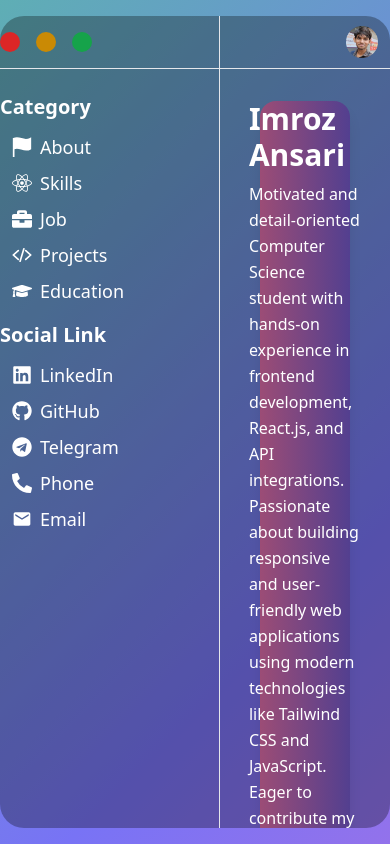
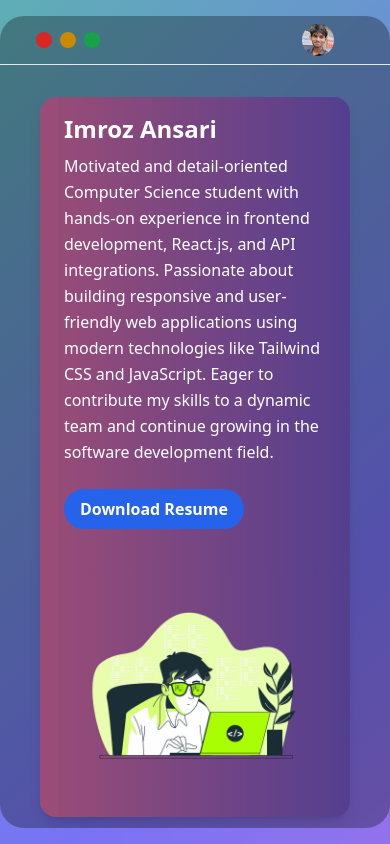
Before and after one commit to imrozansari75/Portfolio, a React (Create React App) app: page / in a window 390 px wide. Built offline with nearby package versions, Linux system fonts and the light colour scheme; the HTML template or start-up script is replaced by a standard one.

Commit message:
Added resposive css

```diff
--- a/src/components/Header.jsx
+++ b/src/components/Header.jsx
@@ -1,21 +1,29 @@
-import React from 'react'
+import React, { useState } from 'react'
+import Sidebar from './Sidebar'
 import ProfilePic from '../assets/ProfilePic.png'
+import { BiMenu } from 'react-icons/bi'
 
 const Header = () => {
+
+    const [sidebarOpen, setSidebarOpen] = useState(false);
+
     return (
         <div className='flex justify-between items-center border-b'>
             {/* ________ Signal Light ________ */}
-            <div className='md:pl-8 py-4 flex border-r w-[220px] items-center gap-4'>
-                <div className='h-5 w-5 bg-red-600 rounded-full'></div>
-                <div className='h-5 w-5 bg-yellow-600 rounded-full'></div>
-                <div className='h-5 w-5 bg-green-600 rounded-full'></div>
+            <div className='flex pl-9 md:pl-8 py-4 md:border-r w-[220px] items-center gap-2 md:gap-4'>
+                <div className='md:h-5 h-4 md:w-5 w-4 bg-red-600 rounded-full'></div>
+                <div className='md:h-5 h-4 md:w-5 w-4 bg-yellow-600 rounded-full'></div>
+                <div className='md:h-5 h-4 md:w-5 w-4 bg-green-600 rounded-full'></div>
             </div>
 
             {/* ________ Profile Image ________ */}
-            <div className='flex justify-between'>
-                <p></p>
-                <img src={ProfilePic} className='w-8 h-8 mr-3' alt="" />
+            <div className='w-full items-center md:w-10 p-2 md:p-0 md:flex flex justify-betweem md:justify-between'>
+                <p>
+
+                </p>
+                <img src={ProfilePic} className='w-8 h-8 mr-12 md:mr-3 ml-auto' alt="" />
             </div>
+
 
         </div>
     )
--- a/src/components/Sidebar.jsx
+++ b/src/components/Sidebar.jsx
@@ -78,7 +78,7 @@ const Sidebar = () => {
     const [isSocailOpen, setIsSocailOpen] = useState(true);
 
     return (
-        <div className="flex flex-col text-white pt-6 md:pl-2">
+        <div className="flex flex-col text-white pt-6 pl-4 md:pl-2">
             {/* Category Dropdown */}
             <div className="flex flex-col">
                 <div onClick={() => setIsCategoryOpen(!isCategoryOpen)}
--- a/src/layouts/MainLayout.jsx
+++ b/src/layouts/MainLayout.jsx
@@ -14,7 +14,7 @@ const MainLayout = () => {
 
         <div className="flex flex-1 h-full w-full overflow-hidden">
           {/* ______ Left Panel ______ */}
-          <div className="w-[220px] md:pl-8 border-r overflow-y-auto">
+          <div className="hidden md:block w-[220px] md:pl-8 border-r overflow-y-auto">
             <Sidebar />
           </div>
 
--- a/src/pages/About.jsx
+++ b/src/pages/About.jsx
@@ -4,12 +4,12 @@ import Coding from "../assets/Programmer.png"
 const About = () => {
   return (
 
-      <section id="about" classNameName='flex pt-4 px-8'>
+      <section id="about" classNameName='flex pt-4 md:px-8'>
         <div className='h-8'></div>
         {/* ______ About content ______ */}
-        <div className="about-gradient flex flex-col md:flex-row items-center justify-between text-white rounded-2xl px-6 md:px-8 max-w-6xl mx-auto shadow-lg">
+        <div className="about-gradient flex flex-col md:flex-row items-center justify-between text-white rounded-2xl px-6 py-4 md:px-8 max-w-6xl mx-auto shadow-lg">
           <div className="md:w-2/3">
-            <h2 className="text-3xl font-bold mb-2">Imroz Ansari</h2>
+            <h2 className="text-2xl md:text-3xl font-bold mb-2">Imroz Ansari</h2>
             <p className="text-base md:text-sm leading-relaxed mb-6">
               Motivated and detail-oriented Computer Science student with hands-on experience in frontend
               development, React.js, and API integrations. Passionate about building responsive and user-friendly web
--- a/src/pages/Education.jsx
+++ b/src/pages/Education.jsx
@@ -17,8 +17,8 @@ export default function Education() {
   ];
 
   return (
-    <section id="education" className="p-4 text-white">
-      <h2 className="text-3xl font-bold mb-4">Education</h2>
+    <section id="education" className="md:p-4 pb-8 text-white">
+      <h2 className="text-2xl md:text-3xl font-bold mb-4">Education</h2>
       <div className="space-y-4 p-8 bg-black/40 rounded-xl shadow-md">
         {education.map((edu, index) => (
           <div key={index} className="border-l-4 border-blue-500 pl-4">
--- a/src/pages/Jobs.jsx
+++ b/src/pages/Jobs.jsx
@@ -41,9 +41,9 @@ const Jobs = () => {
   return (
     <section
       id="jobs"
-      className="flex flex-col py-2 px-6 md:px-4 text-white max-w-6xl mx-auto">
+      className="flex flex-col py-2 px-0 md:px-4 text-white max-w-6xl mx-auto">
       <div className="mt-4">
-        <h2 className="text-3xl font-bold mb-6 md:px-0">My Job</h2>
+        <h2 className="text-2xl md:text-3xl font-bold mb-6 md:px-0">My Job</h2>
 
         {/* Outer container */}
         <div className="bg-black/40 px-6 py-6 md:px-8 rounded-2xl shadow-lg space-y-8">
@@ -51,7 +51,7 @@ const Jobs = () => {
             <div key={job.id}>
               {/* Title and Duration */}
               <div className="flex flex-col md:flex-row md:justify-between md:items-center mb-3">
-                <h3 className="text-2xl font-bold">
+                <h3 className="text-xl font-bold">
                   {job.title}{' '}
                   <span className="font-medium text-sm text-gray-300">
                     | {job.company}
--- a/src/pages/Projects.jsx
+++ b/src/pages/Projects.jsx
@@ -1,5 +1,8 @@
 import React from "react";
 import { FaGithub, FaExternalLinkAlt } from "react-icons/fa";
+import { FiExternalLink} from 'react-icons/fi'
+import StockImg from '../assets/stocks.png'
+import WeatherImg from '../assets/weather.png'
 
 const Projects = () => {
 
@@ -10,23 +13,23 @@ const Projects = () => {
         "A responsive fitness club website showcasing various fitness programs, trainers, and membership plans.",
       image: "/placeholder.svg?height=600&width=800",
       technologies: ["HTML", "CSS", "JavaScript"],
-    demoLink: "https://github.com/imrozansari75/Fitness-Club-Website",
-    githubLink: "https://github.com/imrozansari75/Fitness-Club-Website",
+      demoLink: "https://github.com/imrozansari75/The-Fit-Club",
+      githubLink: "https://github.com/imrozansari75/The-Fit-Club",
     },
     {
       title: "Stock Market Card",
       description:
         "A dynamic card component displaying real-time stock market data with interactive charts.",
-    image: "/placeholder.svg?height=600&width=800",
+      image: StockImg,
       technologies: ["React.js", "Tailwind CSS", "Chart.js"],
-    demoLink: "https://github.com/imrozansari75/Stock-Market-Card",
-    githubLink: "https://github.com/imrozansari75/Stock-Market-Card",
+      demoLink: "https://github.com/imrozansari75/Stock-Cards",
+      githubLink: "https://github.com/imrozansari75/Stock-Cards",
     },
     {
       title: "Weather App",
       description:
         "A web application providing current weather information for various locations using a weather API.",
-    image: "/placeholder.svg?height=600&width=800",
+      image: WeatherImg,
       technologies: ["HTML", "CSS", "JavaScript", "OpenWeatherMap API"],
       demoLink: "https://github.com/imrozansari75/Weather-App",
       githubLink: "https://github.com/imrozansari75/Weather-App",
@@ -37,9 +40,9 @@ const Projects = () => {
   return (
 
     <section id="projects" className="py-6 text-white">
-      <div className="container mx-auto px-4">
+      <div className="container mx-auto md:px-4">
         <div className="text-center mb-6">
-          <h2 className="text-3xl text-left font-bold mb-2">My Projects</h2>
+          <h2 className="text-2xl md:text-3xl text-left font-bold mb-2">My Projects</h2>
         </div>
 
         <div className="grid grid-cols-1 md:grid-cols-2 lg:grid-cols-3 gap-8">
@@ -56,11 +59,11 @@ const Projects = () => {
                   <div className="absolute inset-0 bg-primary/0 group-hover:bg-primary/10 transition-all duration-300"></div>
                 </div>
                 <div className="flex-grow p-6">
-                  <h3 className="text-xl font-bold mb-2">{project.title}</h3>
-                  <p className="text-muted-foreground mb-4">{project.description}</p>
-                  <div className="flex flex-wrap gap-2 mt-auto">
+                  <h3 className="md:text-lg text-xl font-bold mb-2">{project.title}</h3>
+                  <p className="md:text-sm text-muted-foreground mb-4">{project.description}</p>
+                  <div className="flex flex-wrap md:text-sm gap-2 mt-auto">
                     {project.technologies.map((tech) => (
-                      <h2 key={tech} variant="secondary">
+                      <h2 className="bg-black/40 px-2 py-1 md:px-4 rounded-xl" key={tech} variant="secondary">
                         {tech}
                       </h2>
                     ))}
@@ -73,7 +76,7 @@ const Projects = () => {
                     className="transition-all duration-300 hover:text-white"
                   >
                     <a href={project.demoLink} target="_blank" rel="noopener noreferrer" className="flex items-center gap-1">
-                      <FaExternalLinkAlt className="mr-2 h-4 w-4" /> Live Demo
+                      <FiExternalLink className="mr-2 h-4 w-4" /> Live Demo
                     </a>
                   </button>
                   <button
--- a/src/pages/Skills.jsx
+++ b/src/pages/Skills.jsx
@@ -15,14 +15,14 @@ const techStack = [
 
 const Skills = () => {
   return (
-    <section id="skills" classNameName=' py-4 px-8'>
-      <div className="text-white rounded-2xl px-6 pt-6 md:px-2 max-w-6xl mx-auto">
-        <h2 className="text-3xl font-bold mb-2">My Skill</h2>
-        <ul className="flex flex-wrap justify-center gap-2 mt-8">
+    <section id="skills" classNameName='py-4 md:px-8'>
+      <div className="text-white rounded-2xl px-0 pt-6 md:px-2 max-w-6xl mx-auto">
+        <h2 className="text-2xl md:text-3xl font-bold mb-2">My Skill</h2>
+        <ul className="flex flex-wrap justify-center gap-4 md:gap-2 mt-8">
           {techStack.map((item) => (
             <li
               key={item.id}
-              className="w-24 h-24 sm:w-28 sm:h-28 md:w-32 md:h-32 bg-black/40 rounded-2xl flex flex-col items-center justify-center shadow-lg transition-transform duration-300 hover:scale-105"
+              className="w-20 h-24 sm:w-28 sm:h-28 md:w-32 md:h-32 bg-black/40 rounded-2xl flex flex-col items-center justify-center shadow-lg transition-transform duration-300 hover:scale-105"
             >
               <div>{item.icon}</div>
               <span className="mt-2 text-sm text-white text-center">{item.name}</span>
```
Also changed, not shown: src/assets/stocks.png (added), src/assets/weather.png (added). Lines whose indentation alone changed are shown as unchanged.
